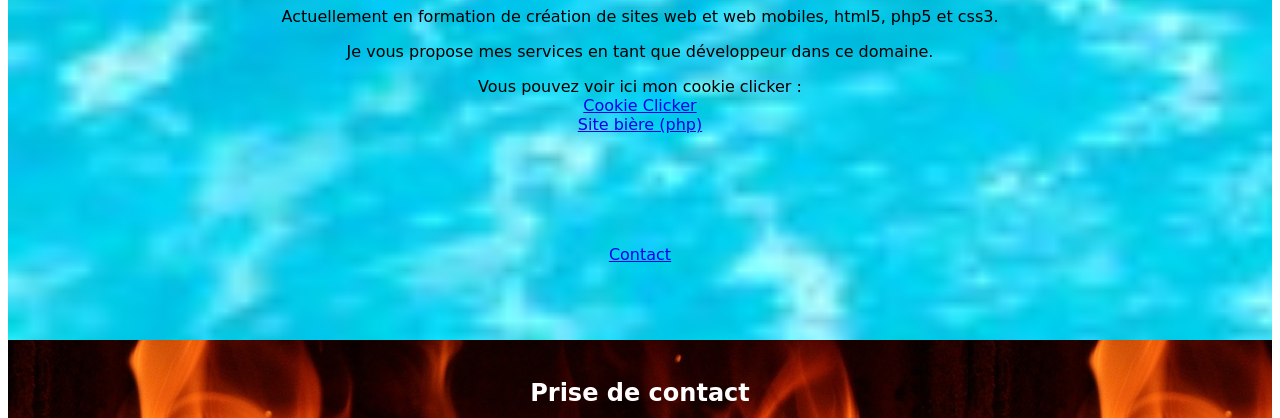
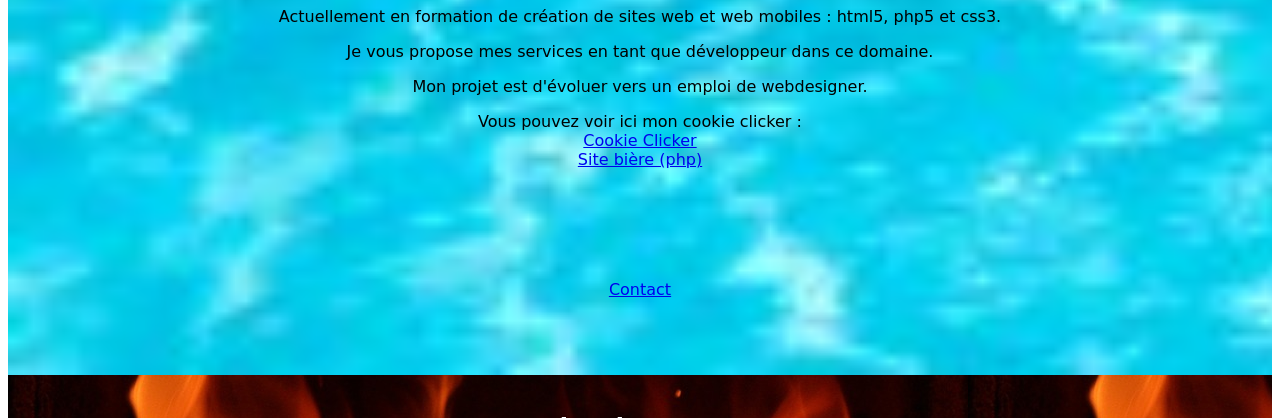
Before and after one commit to asouil/PortFolio, a plain HTML site: page index.html in a window 1280 px wide. Shown: the part 682-1100 px from the top of the page. Drawn offline with Linux system fonts and the light colour scheme.

Commit message:
des modifs

```diff
--- a/index.html
+++ b/index.html
@@ -21,8 +21,9 @@
 		</table>
 
 		<div id="contenu">
-			<p>Actuellement en formation de création de sites web et web mobiles, html5, php5 et css3.</p>
+			<p>Actuellement en formation de création de sites web et web mobiles : html5, php5 et css3.</p>
 			<p>Je vous propose mes services en tant que développeur dans ce domaine. </p>
+			<p>Mon projet est d'évoluer vers un emploi de webdesigner. </p>
 			<p>Vous pouvez voir ici mon cookie clicker :
 				<br/><a href="https://asouil.github.io/ExerciceCookie/">Cookie Clicker</a>
 				<br/><a href="https://github.com/asouil/Sitebiere" > Site bière (php) </a>
```
